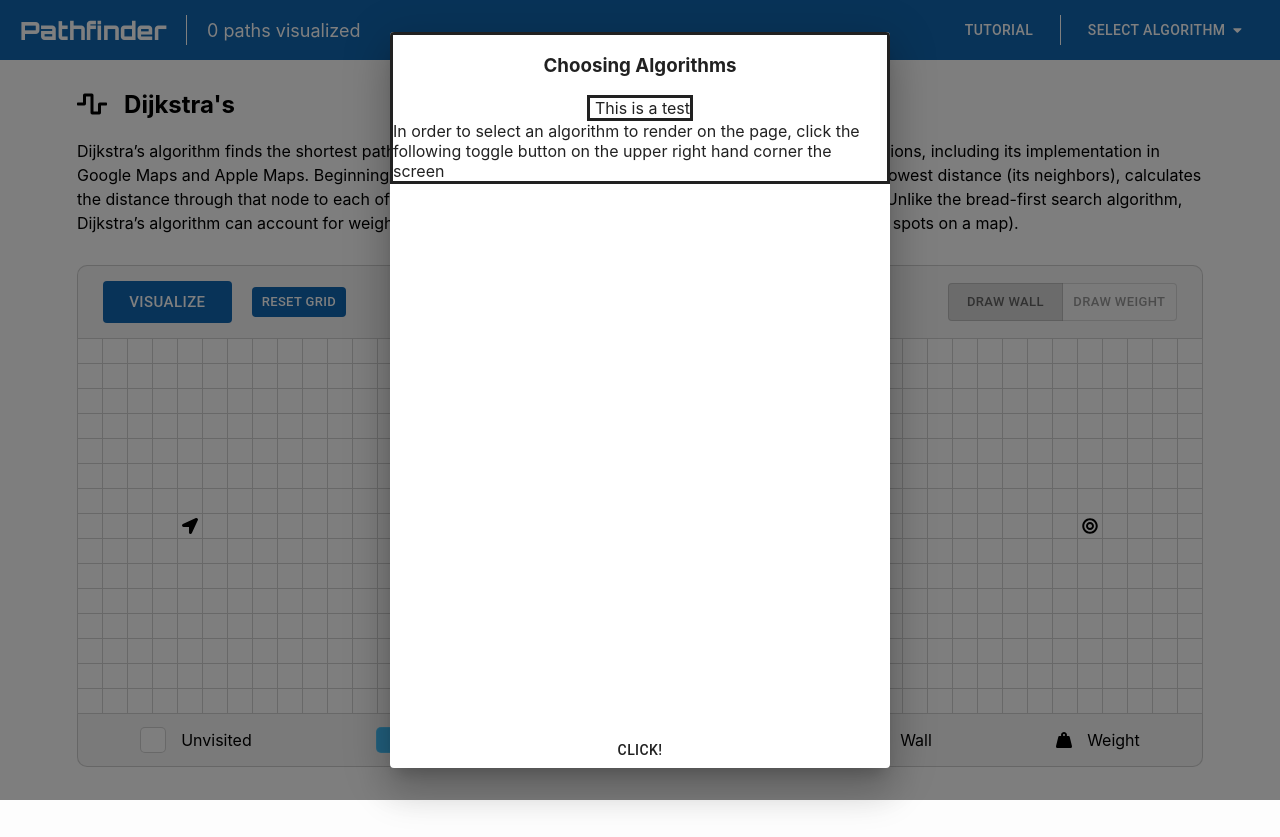
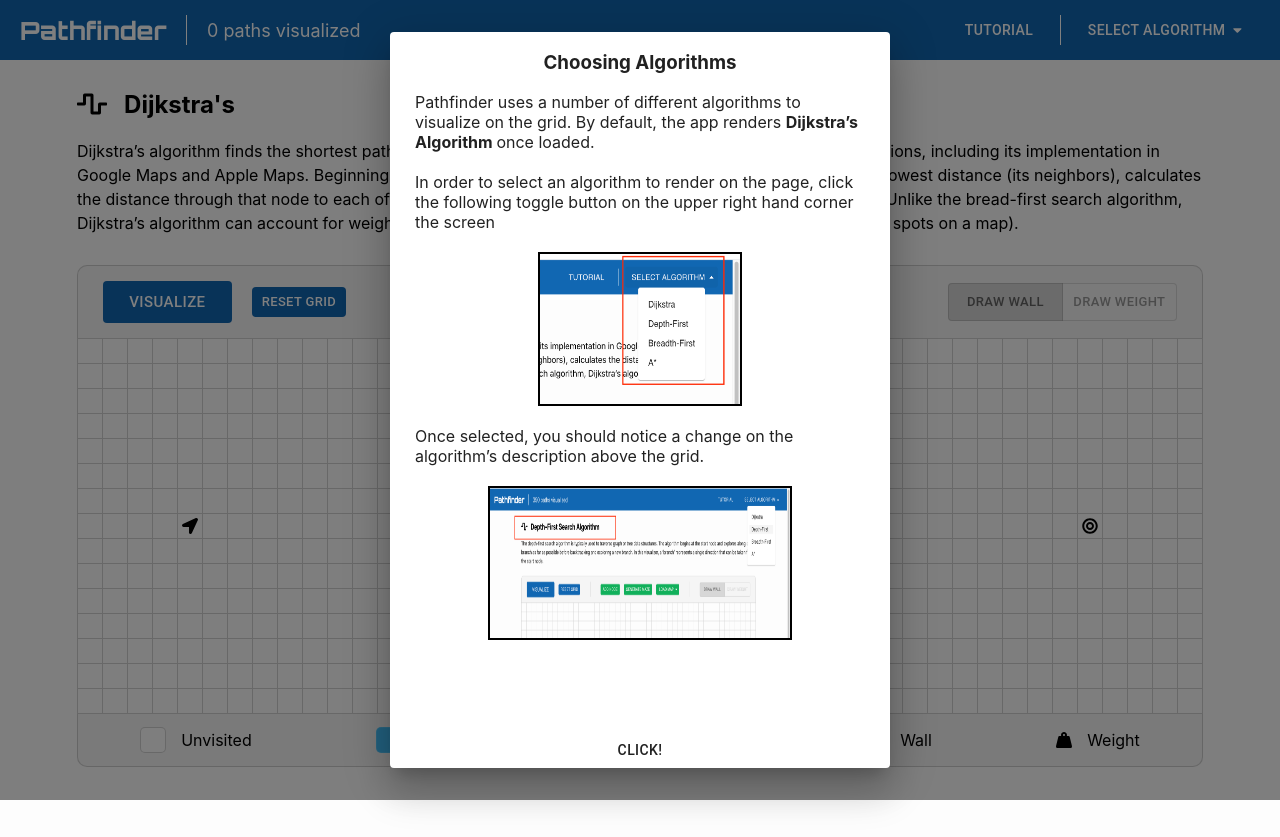
Before and after one commit to joshlampen/pathfinder, a React (Create React App) app: page / in a window 1280 px wide. Both pictures are taken after a click on the button "TUTORIAL". Built offline with nearby package versions, Linux system fonts and the light colour scheme; no server answers.

Commit message:
Added tutorial stage 1 content

```diff
--- a/src/components/ToolBarDropdown.js
+++ b/src/components/ToolBarDropdown.js
@@ -130,7 +130,7 @@ export default function ToolBarDropdown(props) {
                       Invaders
                     </MenuItem>
                     <MenuItem className={classes.select} onClick={() => handleWallLoad(maps.pokemon)}>
-                      Pokemon
+                      Sprites
                     </MenuItem>
                   </MenuList>
                 </ClickAwayListener>
--- a/src/components/Tutorial/Stage1.js
+++ b/src/components/Tutorial/Stage1.js
@@ -12,9 +12,18 @@ export default function Stage1() {
 
     <div>
       <h3>Choosing Algorithms</h3>
-      <div>This is a test</div>
-      <span>In order to select an algorithm to render on the page, click the following toggle button on the upper right hand corner the screen</span>
-      <img></img>
+      <span className={"textBody"}>Pathfinder uses a number of different algorithms to visualize on the grid. By default, the app renders <strong> Dijkstra’s Algorithm </strong> once loaded.
+</span>
+      <br></br>
+      <span className={"textBody"}>In order to select an algorithm to render on the page, click the following toggle button on the upper right hand corner the screen
+</span>
+<br></br>
+      <img id='menu' src='images/stage1TutorialMenu.png'></img>
+      <br></br>
+      <span className={"textBody"}>Once selected, you should notice a change on the algorithm’s description above the grid.
+</span>
+<br></br>
+<img id='desc' src='images/stage1TutorialDesc.png'></img>
     </div>
 
   )
--- a/src/styles/Tutorials.css
+++ b/src/styles/Tutorials.css
@@ -3,15 +3,28 @@
   height: 1000px;
 }
 
-
 .tutorial div{
   display: flex;
   flex-direction: column;
   align-items: center;
-  border: solid;
 }
 
+.tutorial .textBody{
+  margin-left: 25px;
+  margin-right: 25px;
+}
 
+#menu{
+  width: 200px;
+  height: 150px;
+  border: solid 2px black;
+}
+
+#desc{
+  width: 300px;
+  height: 150px;
+  border: solid 2px black;
+}
 
 .tutorial div div{
   padding-left: 5px;
```
Also changed, not shown: public/images/stage1TutorialDesc.png (added), public/images/stage1TutorialMenu.png (added).
